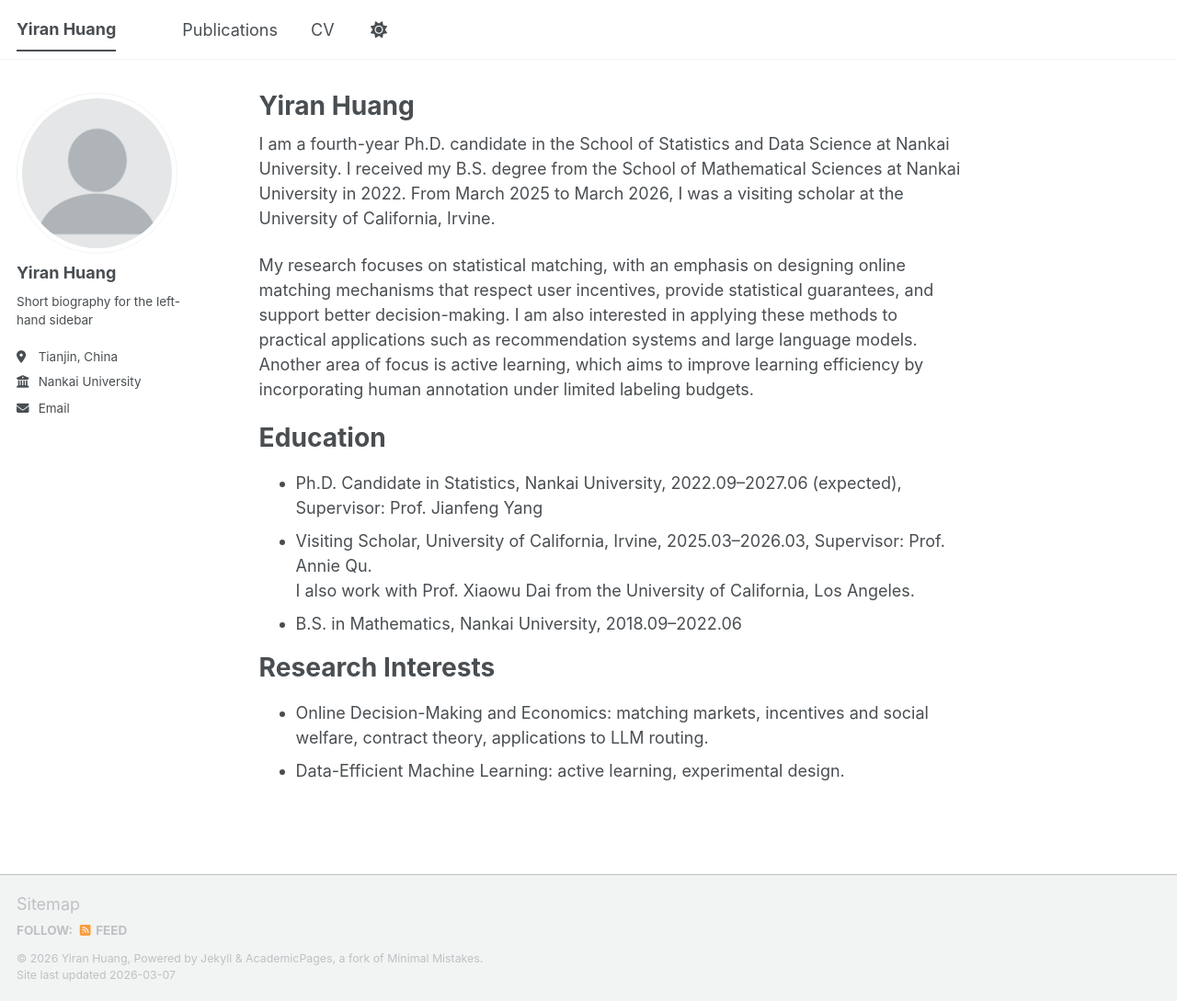
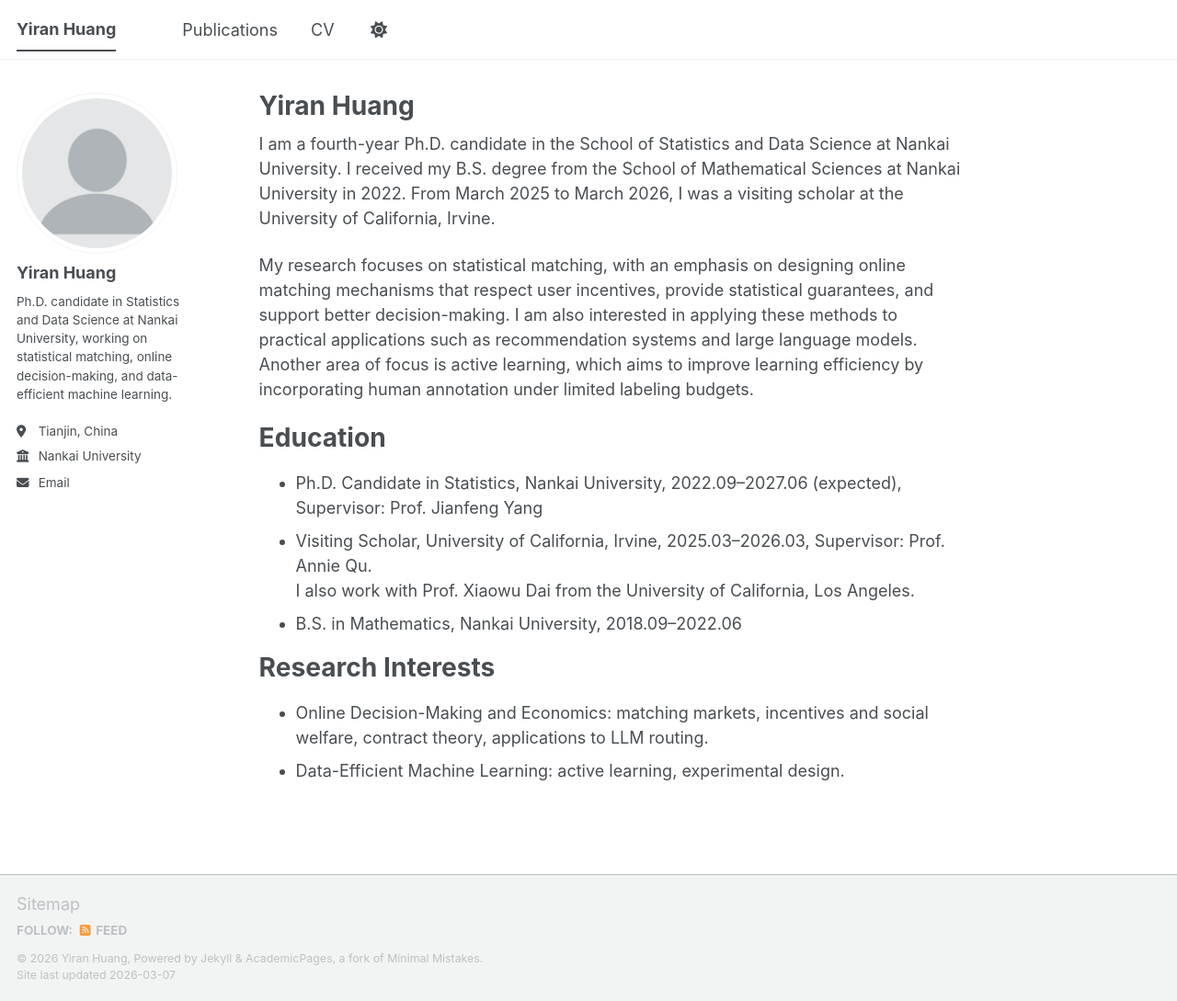
Before and after one commit to Yiran-Huang/Yiran-Huang.github.io, a Jekyll site: the page built from _pages/about.md, in a window 1280 px wide and 1089 px high. Shown: the whole window at 92% size. Built offline with Jekyll 4.4.1, drawn with Linux system fonts in a browser that asks for light colours; a script bundle is joined from its source files by our own code; library files that are not in the unit come from our copies.

Commit message:
Update _config.yml

```diff
--- a/_config.yml
+++ b/_config.yml
@@ -26,7 +26,7 @@ author:
   avatar           : "profile.png"
   name             : "Yiran Huang"
   pronouns         : # example: "she/her"
-  bio              : "Short biography for the left-hand sidebar"
+  bio              : "Ph.D. candidate in Statistics and Data Science at Nankai University, working on statistical matching, online decision-making, and data-efficient machine learning."
   location         : "Tianjin, China"
   employer         : "Nankai University"
   uri              : # URL
```
